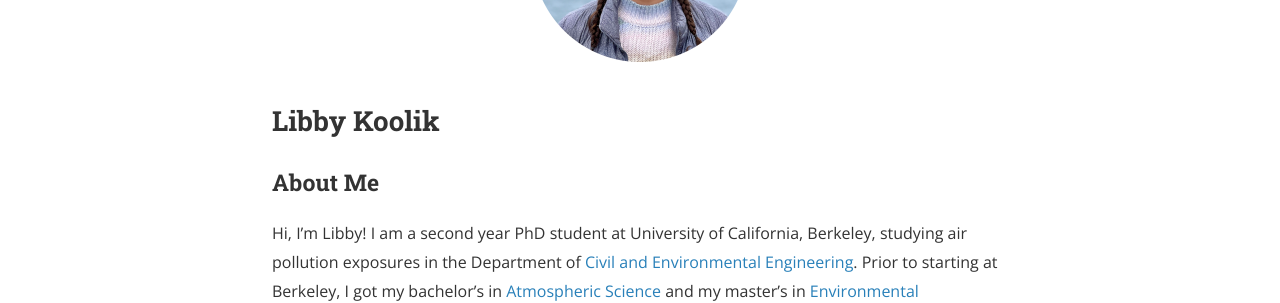
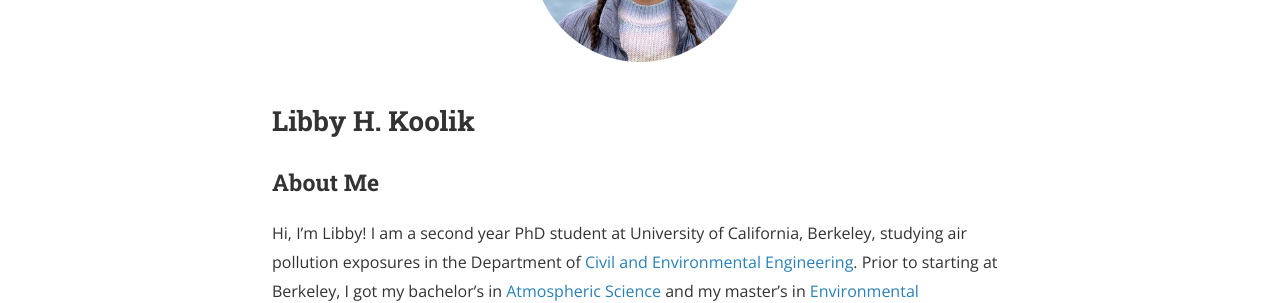
Before and after one commit to lkoolik/lkoolik.github.io, a Jekyll site: the page built from about.md, in a window 1280 px wide and 1162 px high. Shown: the part 383-686 px from the top of the window. Built offline with Jekyll 4.4.1, drawn with Linux system fonts in a browser that asks for light colours; nearby versions of some CDN libraries.

```diff
--- a/about.md
+++ b/about.md
@@ -7,7 +7,7 @@ main_nav: true
 
 ![alt text]({{ site.baseurl }}/assets/profile_photo_2022.png "Profile Picture"){:.profile}
 
-## Libby Koolik
+## Libby H. Koolik
 
 ### About Me
 Hi, I'm Libby! I am a second year PhD student at University of California, Berkeley, studying air pollution exposures in the Department of [Civil and Environmental Engineering](https://ce.berkeley.edu/). Prior to starting at Berkeley, I got my bachelor's in [Atmospheric Science](https://eapsweb.mit.edu/) and my master's in [Environmental Engineering](https://cee.mit.edu/) at MIT. In between, I worked as an Air Quality Consultant at [Ramboll](https://ramboll.com/services-and-sectors/environment-and-health/air-quality-management). At Berkeley, I am part of the [Apte Group](https://apte.berkeley.edu/).
```
